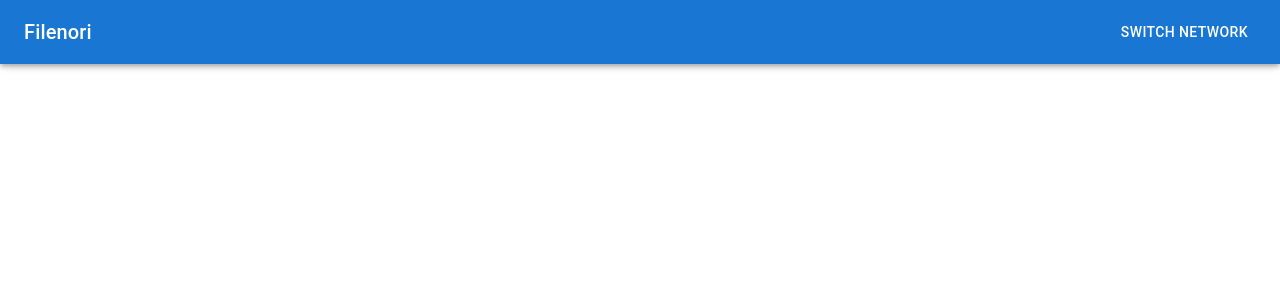
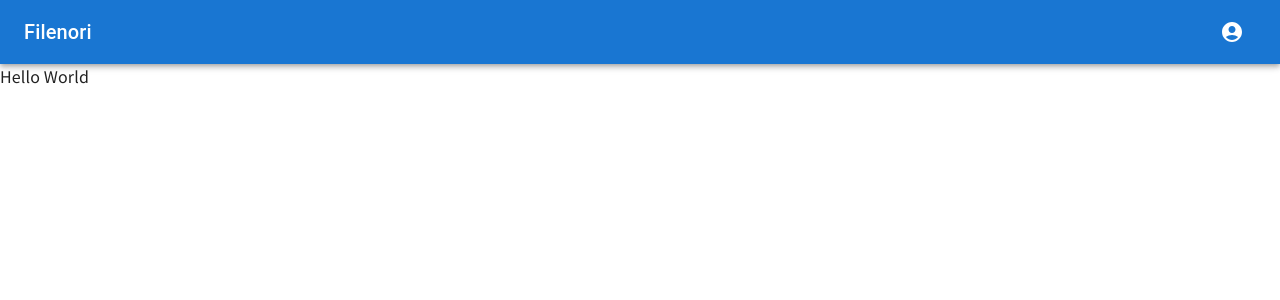
Before and after one commit to codestates/BTA1stProject-04, a React (Create React App) app: page / in a window 1280 px wide. Shown: the top 300 px of the page. Built offline with nearby package versions, Linux system fonts and the light colour scheme.

Commit message:
feat: material-icons 추가

```diff
--- a/package.json
+++ b/package.json
@@ -5,6 +5,7 @@
   "dependencies": {
     "@emotion/react": "^11.10.4",
     "@emotion/styled": "^11.10.4",
+    "@mui/icons-material": "^5.10.9",
     "@mui/material": "^5.10.9",
     "@testing-library/jest-dom": "^5.16.5",
     "@testing-library/react": "^13.4.0",
--- a/src/components/NavBar.tsx
+++ b/src/components/NavBar.tsx
@@ -1,16 +1,62 @@
 import AppBar from '@mui/material/AppBar';
 import Toolbar from '@mui/material/Toolbar';
 import Typography from '@mui/material/Typography';
-import Button from '@mui/material/Button';
+import IconButton from '@mui/material/IconButton';
+import { AccountCircle } from '@mui/icons-material';
+import { ListItemIcon, ListItemText, Menu, MenuItem } from '@mui/material';
+import React from 'react';
+import SettingsIcon from '@mui/icons-material/Settings';
 
 function NavBar() {
+    const [anchorEl, setAnchorEl] = React.useState<null | HTMLElement>(null);
+
+    const handleMenu = (event: React.MouseEvent<HTMLElement>) => {
+        setAnchorEl(event.currentTarget);
+    };
+
+    const handleClose = () => {
+        setAnchorEl(null);
+    };
+
     return (
-        <AppBar>
+        <AppBar position="static">
             <Toolbar>
                 <Typography variant="h6" component="div" sx={{ flexGrow: 1 }}>
                     Filenori
                 </Typography>
-                <Button color="inherit">Switch Network</Button>
+                <IconButton
+                    size="large"
+                    aria-label="account of current user"
+                    aria-controls="menu-appbar"
+                    aria-haspopup="true"
+                    onClick={handleMenu}
+                    color="inherit"
+                >
+                    <AccountCircle />
+                </IconButton>
+                <Menu
+                    id="menu-appbar"
+                    anchorEl={anchorEl}
+                    anchorOrigin={{
+                        vertical: 'top',
+                        horizontal: 'right',
+                    }}
+                    keepMounted
+                    transformOrigin={{
+                        vertical: 'top',
+                        horizontal: 'right',
+                    }}
+                    open={Boolean(anchorEl)}
+                    onClose={handleClose}
+                >
+                    <MenuItem onClick={handleClose}>
+                        <ListItemIcon>
+                            <SettingsIcon fontSize="small" />
+                        </ListItemIcon>
+                        <ListItemText>Setting</ListItemText>
+                    </MenuItem>
+                    <MenuItem onClick={handleClose}>My account</MenuItem>
+                </Menu>
             </Toolbar>
         </AppBar>
     );
--- a/src/pages/Home.tsx
+++ b/src/pages/Home.tsx
@@ -1,11 +1,12 @@
+import { Box } from "@mui/material";
 import NavBar from "../components/NavBar";
 
 function Home() {
     return (
-        <div>
+        <Box sx={{ flexGrow: 1 }}>
             <NavBar />
             Hello World
-        </div>
+        </Box>
     );
 }
 
```
Also changed, not shown: 1 other file (tests, documents, lock files or other folders).
